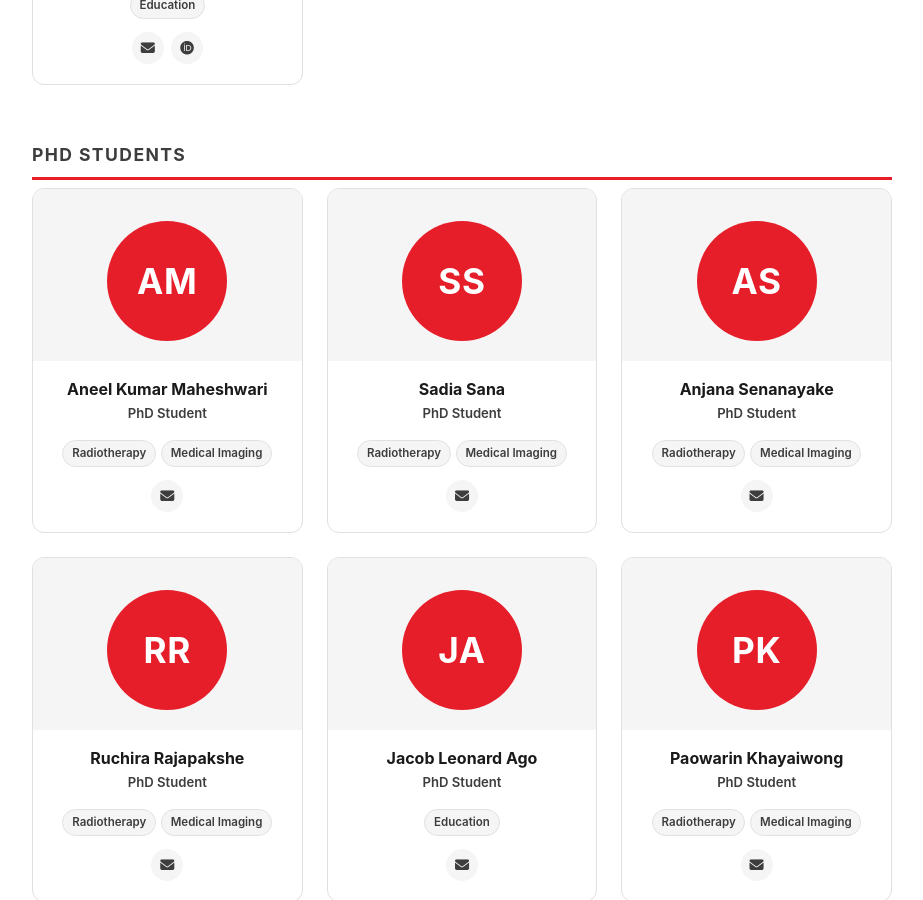
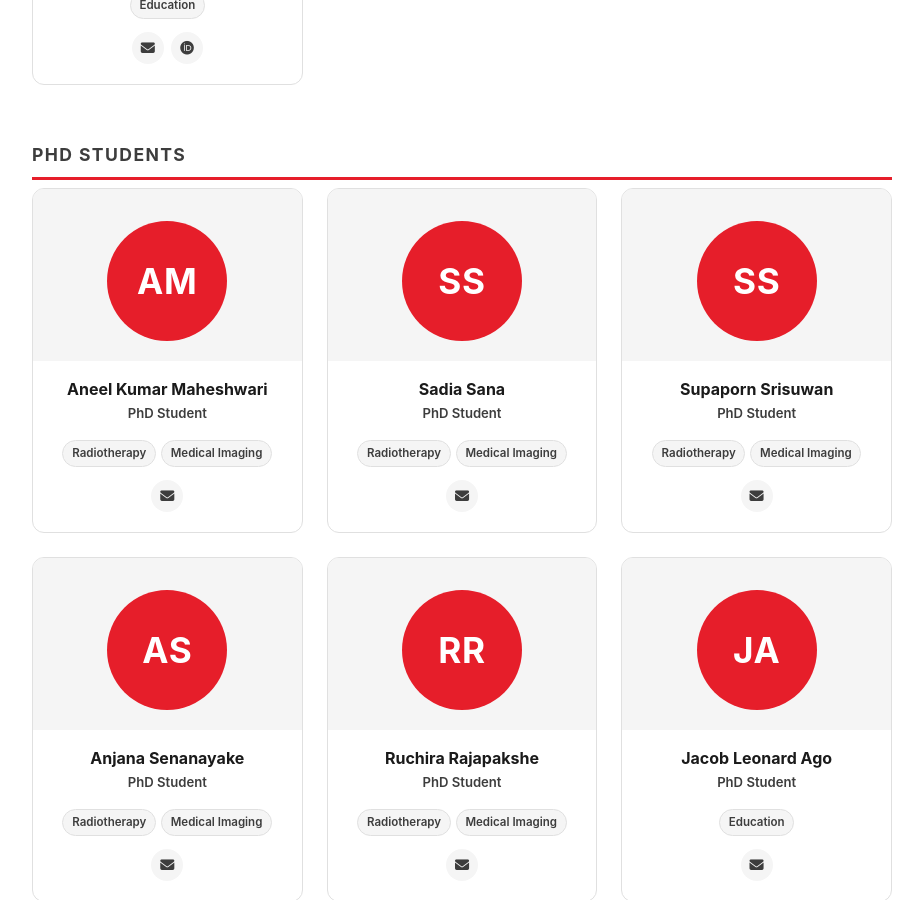
Before and after one commit to rmit-medical-radiations/rmit-medical-radiations.github.io, a Jekyll site: the page built from people/index.html, in a window 1280 px wide and 900 px high, scrolled down 2349 px. Shown: the whole window, without its empty margins (178-1101 px from the left). Built offline with Jekyll 4.4.1, drawn with Linux system fonts in a browser that asks for light colours.

Commit message:
Update people.yml

```diff
--- a/_data/people.yml
+++ b/_data/people.yml
@@ -111,6 +111,15 @@ groups:
         orcid:
         photo:
 
+      - name: Supaporn Srisuwan
+        role: PhD Student
+        department: Medical Radiations, RMIT University
+        areas: [radiotherapy, medical-imaging]
+        bio:
+        email: S4041218@student.rmit.edu.au
+        orcid:
+        photo:
+
       - name: Anjana Senanayake
         role: PhD Student
         department: Medical Radiations, RMIT University
```
